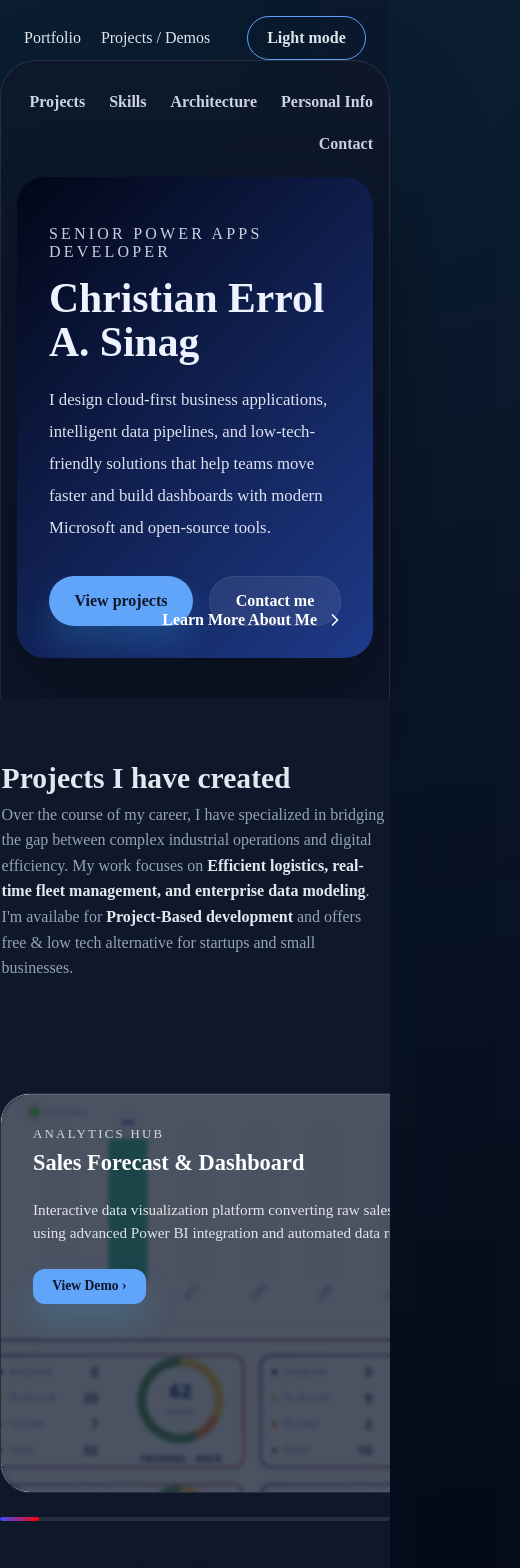
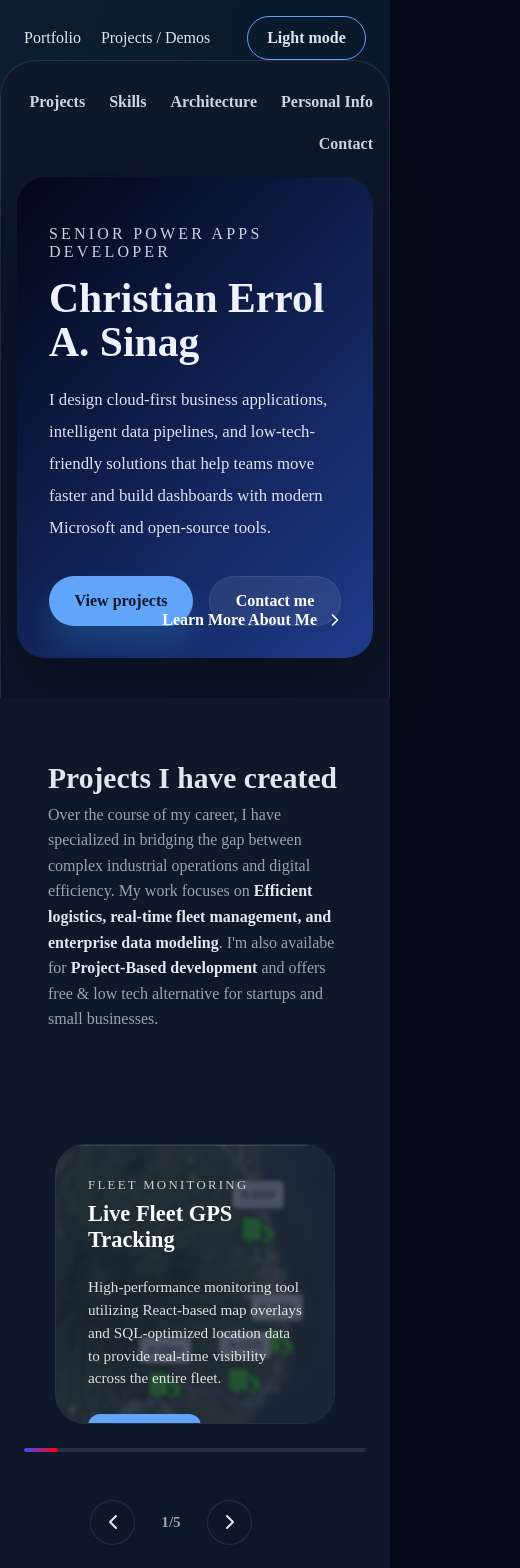
Before and after one commit to roooooool/CESWEB_PORTFOLIO, a React (Vite) app: page / in a window 390 px wide. Shown: the top 1568 px of the page, 520 px wide, since content can reach past the window. Built offline with nearby package versions, Linux system fonts and the light colour scheme.

Commit message:
fixed something

```diff
--- a/src/App.css
+++ b/src/App.css
@@ -470,6 +470,17 @@
   }
 }
 
+@media (max-width: 1024px) {
+  .skill-grid {
+    grid-template-columns: repeat(2, 1fr);
+  }
+
+  .skill-item:nth-child(1),
+  .skill-item:nth-child(4) {
+    grid-column: span 1;
+  }
+}
+
 @media (max-width: 720px) {
   .portfolio-page {
     padding: 2rem 1rem;
@@ -477,6 +488,51 @@
 
   .hero {
     padding: 2rem;
+  }
+
+  .skill-grid {
+    grid-template-columns: 1fr;
+  }
+
+  .skill-item:nth-child(1),
+  .skill-item:nth-child(4) {
+    grid-column: span 1;
+  }
+
+  .skill-item {
+    padding: 1.25rem;
+    gap: 0.9rem;
+  }
+
+  .showcase-carousel-container {
+    padding: 2rem 1rem;
+    margin-bottom: 1.5rem;
+  }
+
+  .carousel-header-wrapper {
+    padding: 0;
+    margin-bottom: 1.5rem;
+  }
+
+  .carousel-track {
+    padding: 0.75rem 0 0rem;
+    gap: 1.5rem;
+  }
+
+  .carousel-page-indicator {
+    font-size: 0.85rem;
+  }
+
+  .showcase-content {
+    padding: 1.5rem;
+  }
+
+  .showcase-card h4 {
+    font-size: 1.1rem;
+  }
+
+  .header-description p {
+    font-size: 0.95rem;
   }
 }
 
@@ -490,12 +546,10 @@
   margin-left: -50vw;
   margin-right: -50vw;
   margin-bottom: 2rem;
-  padding: 4rem 0;
+  padding: 4rem 1.5rem;
   background: var(--showcase-bg);
-
-  /* Ensure the container doesn't trap or block pointer events */
-  overflow: visible !important;
-  pointer-events: auto;
+  overflow-x: auto;
+  overflow-y: hidden;
 }
 
 .carousel-track {
@@ -513,8 +567,8 @@
 
 /* The Large Showcase Card */
 .showcase-card {
-  flex: 0 0 600px; /* Card width */
-  height: 400px;   /* Fixed height for the stack */
+  flex: 0 0 clamp(280px, 60vw, 600px);
+  height: clamp(280px, 50vw, 400px);
   position: relative;
   display: flex;
   align-items: flex-end; /* Pushes content to the bottom */
@@ -596,9 +650,17 @@
   bottom: 0;
   display: flex;
   gap: 0.75rem;
+  align-items: center;
   z-index: 10;
+  justify-content: center;
+}
 
-  justify-content: center;
+.carousel-page-indicator {
+  font-weight: 600;
+  color: var(--text-muted);
+  font-size: 0.95rem;
+  min-width: 3rem;
+  text-align: center;
 }
 
 
@@ -630,7 +692,7 @@
   gap: 2rem;
   overflow-x: auto;
   scroll-behavior: smooth;
-  /* Keep scrollbar hidden to focus on the buttons */
+  padding: 1rem 0 0rem;
   scrollbar-width: none;
   -ms-overflow-style: none;
 }
@@ -645,7 +707,7 @@
   margin: 0 auto;
 
   /* This provides the side padding you're looking for */
-  padding: 0 0.1rem;
+  padding: 0 1.5rem;
 
   /* Ensures the buttons we added stay relative to this header */
   position: relative;
--- a/src/pages/portfolio.tsx
+++ b/src/pages/portfolio.tsx
@@ -9,6 +9,8 @@ function PortfolioPage() {
   const scrollRef = useRef<HTMLDivElement>(null);
   const [scrollProgress, setScrollProgress] = useState(0);
   const [isPaused, setIsPaused] = useState(false);
+  const [currentPage, setCurrentPage] = useState(1);
+  const totalCards = 5;
 
   const scroll = (direction: 'left' | 'right') => {
     if (scrollRef.current) {
@@ -33,6 +35,10 @@ function PortfolioPage() {
       const totalScrollable = scrollWidth - clientWidth;
       const progress = (scrollLeft / totalScrollable) * 100;
       setScrollProgress(progress);
+
+      // Calculate current page based on scroll progress
+      const page = Math.max(1, Math.ceil((progress / 100) * totalCards));
+      setCurrentPage(page);
     }
   };
 
@@ -101,7 +107,7 @@ function PortfolioPage() {
                 Over the course of my career, I have specialized in bridging the gap between
                 complex industrial operations and digital efficiency. My work focuses on
                 <strong> Efficient logistics, real-time fleet management, and enterprise data modeling</strong>.
-                I'm availabe for <strong> Project-Based development </strong> and offers free & low tech alternative for startups and small businesses.
+                I'm also availabe for <strong> Project-Based development </strong> and offers free & low tech alternative for startups and small businesses.
               </p>
             </div>
           </div>
@@ -202,10 +208,12 @@ function PortfolioPage() {
             }}
           ></div>
         </div>
+
         <div className="carousel-controls">
             <button onClick={() => scroll('left')} className="nav-btn left" aria-label="Scroll Left">
               <ChevronLeft size={24} />
             </button>
+            <span className="carousel-page-indicator">{currentPage}/{totalCards}</span>
             <button onClick={() => scroll('right')} className="nav-btn right" aria-label="Scroll Right">
               <ChevronRight size={24} />
             </button>
```
